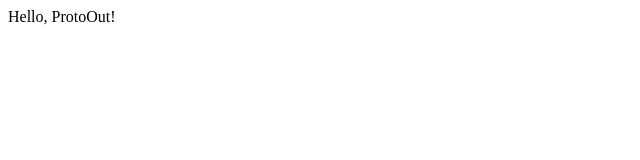
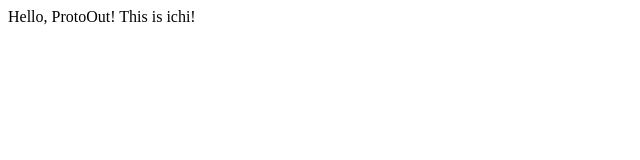
Before and after one commit to ichijet/git-firststep, a website: page docs/index.html in a window 1280 px wide. Shown: the whole page, without its empty margins (0-640 px from the left). Drawn offline with Linux system fonts and the light colour scheme.

Commit message:
Add WEBサイトデータ

```diff
--- a/docs/index.html
+++ b/docs/index.html
@@ -3,6 +3,6 @@
     <title>Hello My WebSite!</title>
   </head>
   <body>
-    <p>Hello, ProtoOut!</p>
+    <p>Hello, ProtoOut! This is ichi!</p>
   </body>
 </html>
```
